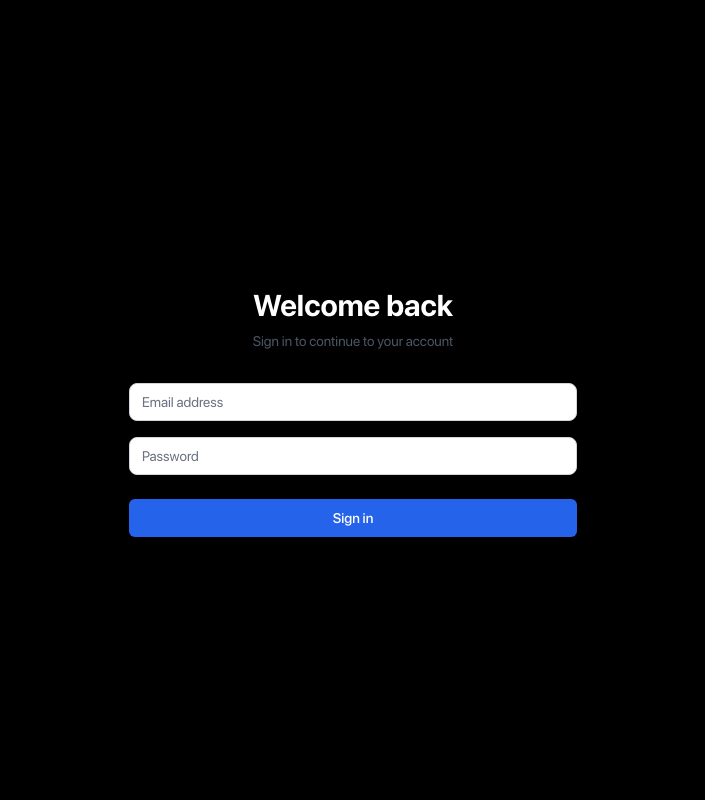
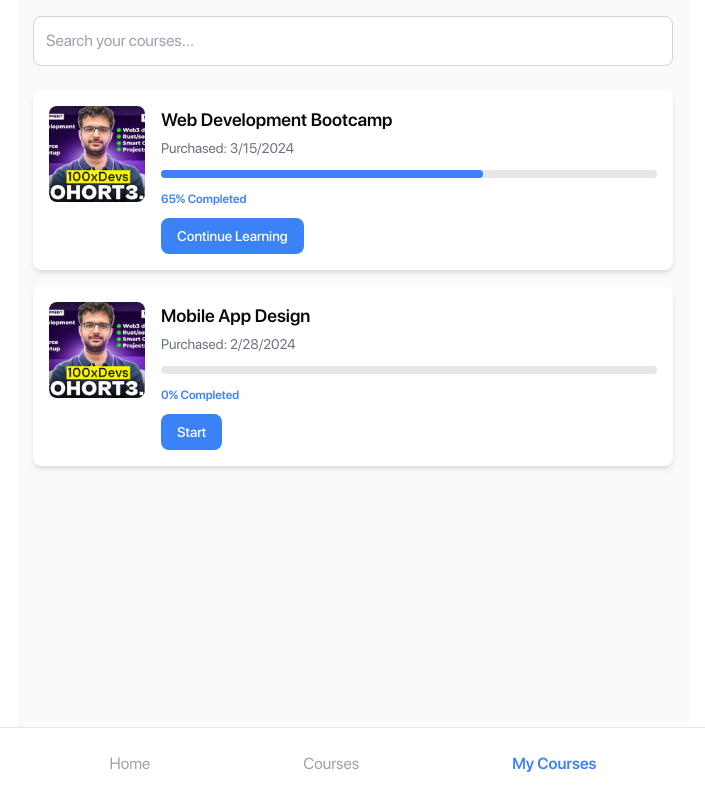
Before and after one commit to sahilkhude117/CourceHive, a Next.js app: page /signin in a window 1280 px wide. Shown: the whole page, without its empty margins (287-992 px from the left). Built offline with nearby package versions, Linux system fonts and the light colour scheme.

Commit message:
test pages

```diff
--- /dev/null
+++ b/app/home/page.tsx
@@ -0,0 +1,114 @@
+import { useState } from 'react';
+
+// Mock data for different categories
+const mockCategories = [
+  {
+    title: 'Trending Now',
+    courses: [
+      {
+        id: 1,
+        title: 'AI Masterclass',
+        thumbnail: '/images/thumbnails/cohort/cohort3.png',
+        description: 'Learn cutting-edge AI techniques',
+        price: 89.99
+      },
+      {
+        id: 2,
+        title: 'Python Pro',
+        thumbnail: '/images/thumbnails/cohort/cohort3.png',
+        description: 'From basics to advanced programming',
+        price: 49.99
+      },
+    ]
+  },
+  {
+    title: 'Web Development',
+    courses: [
+      {
+        id: 3,
+        title: 'React Native',
+        thumbnail: '/images/thumbnails/cohort/cohort3.png',
+        description: 'Build cross-platform apps',
+        price: 59.99
+      },
+      {
+        id: 4,
+        title: 'Node.js Expert',
+        thumbnail: '/images/thumbnails/cohort/cohort3.png',
+        description: 'Master backend development',
+        price: 39.99
+      },
+    ]
+  }
+];
+
+const HeroSection = () => (
+  <div className="relative h-64 bg-gradient-to-r from-blue-800 to-purple-900">
+    <div className="absolute bottom-0 left-0 right-0 p-4 bg-gradient-to-t from-black/80 to-transparent">
+      <h1 className="text-2xl font-bold text-white mb-2">
+        Learn Tech Skills, Your Way
+      </h1>
+      <p className="text-gray-200 text-sm">
+        Access premium courses at unprecedented prices
+      </p>
+    </div>
+  </div>
+);
+
+const CategoryRow = ({ title, courses }:{title:any, courses:any}) => (
+  <div className="mb-6">
+    <h2 className="text-lg font-semibold mb-3 px-4">{title}</h2>
+    <div className="flex overflow-x-auto pb-4 space-x-4 px-4">
+      {courses.map((course: {id:number, thumbnail:string, title:string,description:string, price:string}) => (
+        <div
+          key={course.id}
+          className="flex-shrink-0 w-48 rounded-lg bg-white shadow-md overflow-hidden"
+        >
+          <img
+            src={course.thumbnail}
+            alt={course.title}
+            className="w-full h-32 object-cover"
+          />
+          <div className="p-3">
+            <h3 className="font-medium text-sm mb-1">{course.title}</h3>
+            <p className="text-gray-500 text-xs line-clamp-2 mb-2">
+              {course.description}
+            </p>
+            <div className="text-blue-500 font-bold text-sm">
+              ${course.price}
+            </div>
+          </div>
+        </div>
+      ))}
+    </div>
+  </div>
+);
+
+const Home = () => {
+  return (
+    <div className="min-h-screen bg-gray-50 max-w-2xl mx-auto">
+      <HeroSection />
+
+      <div className="mt-4">
+        {mockCategories.map(category => (
+          <CategoryRow
+            key={category.title}
+            title={category.title}
+            courses={category.courses}
+          />
+        ))}
+      </div>
+
+      {/* Bottom Navigation */}
+      <div className="fixed bottom-0 left-0 right-0 bg-white border-t border-gray-200">
+        <div className="flex justify-around p-4 max-w-2xl mx-auto">
+          <button className="text-blue-500 font-semibold px-4 py-2">Home</button>
+          <button className="text-gray-400 px-4 py-2">Courses</button>
+          <button className="text-gray-400 px-4 py-2">My Courses</button>
+        </div>
+      </div>
+    </div>
+  );
+};
+
+export default Home;
--- a/app/signin/page.tsx
+++ b/app/signin/page.tsx
@@ -1,127 +1,113 @@
-"use client"
+'use client'
 import { useState } from 'react';
-import { signIn } from 'next-auth/react';
-import { useRouter } from 'next/navigation';
-import { TabProvider } from '@/contexts/TabContext';
 
-const SignInPage = () => {
-  const [email, setEmail] = useState('');
-  const [password, setPassword] = useState('');
-  const [name, setName] = useState('');
-  const [loading, setLoading] = useState(false);
-  const [error, setError] = useState('');
-  const router = useRouter();
+// Mock purchased courses data
+const mockPurchasedCourses = [
+  {
+    id: 1,
+    title: 'Web Development Bootcamp',
+    purchaseDate: '2024-03-15',
+    thumbnail: '/images/thumbnails/cohort/cohort3.png',
+    progress: 65,
+    telegramLink: 'https://t.me/course1'
+  },
+  {
+    id: 2,
+    title: 'Mobile App Design',
+    purchaseDate: '2024-02-28',
+    thumbnail: '/images/thumbnails/cohort/cohort3.png',
+    progress: 0,
+    telegramLink: 'https://t.me/course2'
+  },
+];
 
-  const handleSubmit = async (e:any) => {
-    e.preventDefault();
-    setLoading(true);
-    setError('');
-
-    try {
-      const result = await signIn('credentials', {
-        redirect: false,
-        email,
-        password,
-      });
-
-      if (result?.error) {
-        setError('Invalid email or password');
-      } else {
-        router.push('/');
-      }
-    } catch (err) {
-      setError('Something went wrong. Please try again.');
-    } finally {
-      setLoading(false);
-    }
-  };
-
+const CourseCard = ({ course }:{course : any}) => {
   return (
-    <TabProvider>
-    <div className="min-h-screen flex items-center justify-center bg-black py-12 px-4 sm:px-6 lg:px-8">
-      <div className="max-w-md w-full space-y-8">
-        {/* Header */}
-        <div className="text-center">
-          <h2 className="mt-6 text-3xl font-bold text-white">
-            Welcome back
-          </h2>
-          <p className="mt-2 text-sm text-gray-600">
-            Sign in to continue to your account
+    <div className="bg-white rounded-lg shadow-md p-4 mb-4">
+      <div className="flex items-start">
+        <img
+          src={course.thumbnail}
+          alt={course.title}
+          className="w-24 h-24 rounded-lg object-cover mr-4"
+        />
+        <div className="flex-1">
+          <h3 className="text-lg font-semibold mb-1">{course.title}</h3>
+          <p className="text-gray-500 text-sm mb-2">
+            Purchased: {new Date(course.purchaseDate).toLocaleDateString()}
           </p>
+          <div className="relative pt-1">
+            <div className="flex mb-2 items-center justify-between">
+              <div className="w-full bg-gray-200 rounded-full h-2">
+                <div
+                  className="bg-blue-500 rounded-full h-2"
+                  style={{ width: `${course.progress}%` }}
+                ></div>
+              </div>
+            </div>
+            <span className="text-xs font-semibold text-blue-500">
+              {course.progress}% Completed
+            </span>
+          </div>
+          <a
+            href={course.telegramLink}
+            className="mt-2 inline-block bg-blue-500 text-white px-4 py-2 rounded-lg text-sm font-medium hover:bg-blue-600"
+            target="_blank"
+            rel="noopener noreferrer"
+          >
+            {course.progress === 0 ? "Start" : "Continue Learning" }
+          </a>
         </div>
-
-        {/* Form */}
-        <form onSubmit={handleSubmit} className="mt-8 space-y-6">
-          <div className="rounded-md shadow-sm space-y-4">
-            {/* Email Field */}
-            <div>
-              <label htmlFor="email" className="sr-only">
-                Email address
-              </label>
-              <input
-                id="email"
-                name="email"
-                type="email"
-                autoComplete="email"
-                required
-                value={email}
-                onChange={(e) => setEmail(e.target.value)}
-                className="appearance-none rounded-lg relative block w-full px-3 py-2 border border-gray-300 placeholder-gray-500 text-gray-900 focus:outline-none focus:ring-2 focus:ring-blue-500 focus:border-blue-500 focus:z-10 sm:text-sm"
-                placeholder="Email address"
-              />
-            </div>
-
-            {/* Password Field */}
-            <div>
-              <label htmlFor="password" className="sr-only">
-                Password
-              </label>
-              <input
-                id="password"
-                name="password"
-                type="password"
-                autoComplete="current-password"
-                required
-                value={password}
-                onChange={(e) => setPassword(e.target.value)}
-                className="appearance-none rounded-lg relative block w-full px-3 py-2 border border-gray-300 placeholder-gray-500 text-gray-900 focus:outline-none focus:ring-2 focus:ring-blue-500 focus:border-blue-500 focus:z-10 sm:text-sm"
-                placeholder="Password"
-              />
-            </div>
-          </div>
-
-          {/* Error Message */}
-          {error && (
-            <div className="text-red-500 text-sm text-center">
-              {error}
-            </div>
-          )}
-
-          {/* Submit Button */}
-          <div>
-            <button
-              type="submit"
-              disabled={loading}
-              className="group relative w-full flex justify-center py-2 px-4 border border-transparent text-sm font-medium rounded-md text-white bg-blue-600 hover:bg-blue-700 focus:outline-none focus:ring-2 focus:ring-offset-2 focus:ring-blue-500 disabled:opacity-50 disabled:cursor-not-allowed"
-            >
-              {loading ? (
-                <span className="flex items-center">
-                  <svg className="animate-spin -ml-1 mr-3 h-5 w-5 text-white" xmlns="http://www.w3.org/2000/svg" fill="none" viewBox="0 0 24 24">
-                    <circle className="opacity-25" cx="12" cy="12" r="10" stroke="currentColor" strokeWidth="4"></circle>
-                    <path className="opacity-75" fill="currentColor" d="M4 12a8 8 0 018-8V0C5.373 0 0 5.373 0 12h4zm2 5.291A7.962 7.962 0 014 12H0c0 3.042 1.135 5.824 3 7.938l3-2.647z"></path>
-                  </svg>
-                  Signing in...
-                </span>
-              ) : (
-                'Sign in'
-              )}
-            </button>
-          </div>
-        </form>
       </div>
     </div>
-    </TabProvider>
   );
 };
 
-export default SignInPage;
+const MyCourses = () => {
+  const [searchQuery, setSearchQuery] = useState('');
+
+  const filteredCourses = mockPurchasedCourses.filter(course =>
+    course.title.toLowerCase().includes(searchQuery.toLowerCase())
+  );
+
+  return (
+    <div className="min-h-screen bg-gray-50 p-4 max-w-2xl mx-auto">
+      {/* Search Bar */}
+      <div className="mb-6">
+        <input
+          type="text"
+          placeholder="Search your courses..."
+          className="w-full p-3 rounded-lg border border-gray-300 focus:outline-none focus:ring-2 focus:ring-blue-500"
+          value={searchQuery}
+          onChange={(e) => setSearchQuery(e.target.value)}
+        />
+      </div>
+
+      {/* Courses List */}
+      {filteredCourses.length === 0 ? (
+        <div className="text-center mt-8">
+          <p className="text-gray-500 mb-4">No courses found matching your search</p>
+          <p className="text-gray-400 text-sm">
+            Haven't purchased any courses yet? Check out our Courses tab!
+          </p>
+        </div>
+      ) : (
+        filteredCourses.map(course => (
+          <CourseCard key={course.id} course={course} />
+        ))
+      )}
+
+      {/* Bottom Navigation */}
+      <div className="fixed bottom-0 left-0 right-0 bg-white border-t border-gray-200">
+        <div className="flex justify-around p-4 max-w-2xl mx-auto">
+          <button className="text-gray-400 px-4 py-2">Home</button>
+          <button className="text-gray-400 px-4 py-2">Courses</button>
+          <button className="text-blue-500 font-semibold px-4 py-2">
+            My Courses
+          </button>
+        </div>
+      </div>
+    </div>
+  );
+};
+
+export default MyCourses;
--- a/package.json
+++ b/package.json
@@ -10,7 +10,7 @@
     "postinstall": "npx prisma generate"
   },
   "dependencies": {
-    "@prisma/client": "^6.2.1",
+    "@prisma/client": "^6.3.0",
     "@radix-ui/react-accordion": "^1.2.2",
     "@radix-ui/react-alert-dialog": "^1.1.4",
     "@radix-ui/react-avatar": "^1.1.2",
@@ -44,7 +44,7 @@
     "eslint": "^8",
     "eslint-config-next": "14.2.16",
     "postcss": "^8",
-    "prisma": "^6.2.1",
+    "prisma": "^6.3.0",
     "tailwindcss": "^3.4.1",
     "typescript": "^5"
   }
```
Also changed, not shown: app/test/page.tsx (added), 1 other file (tests, documents, lock files or other folders).
